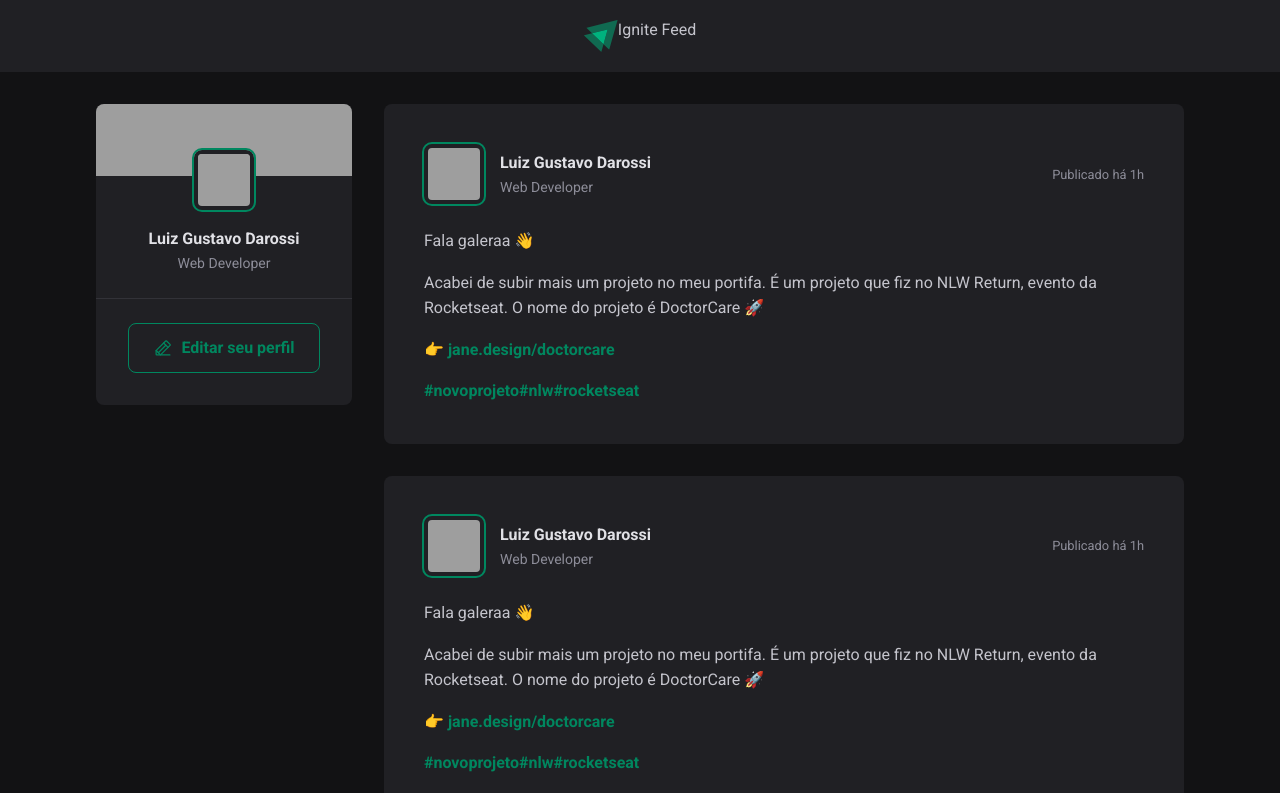
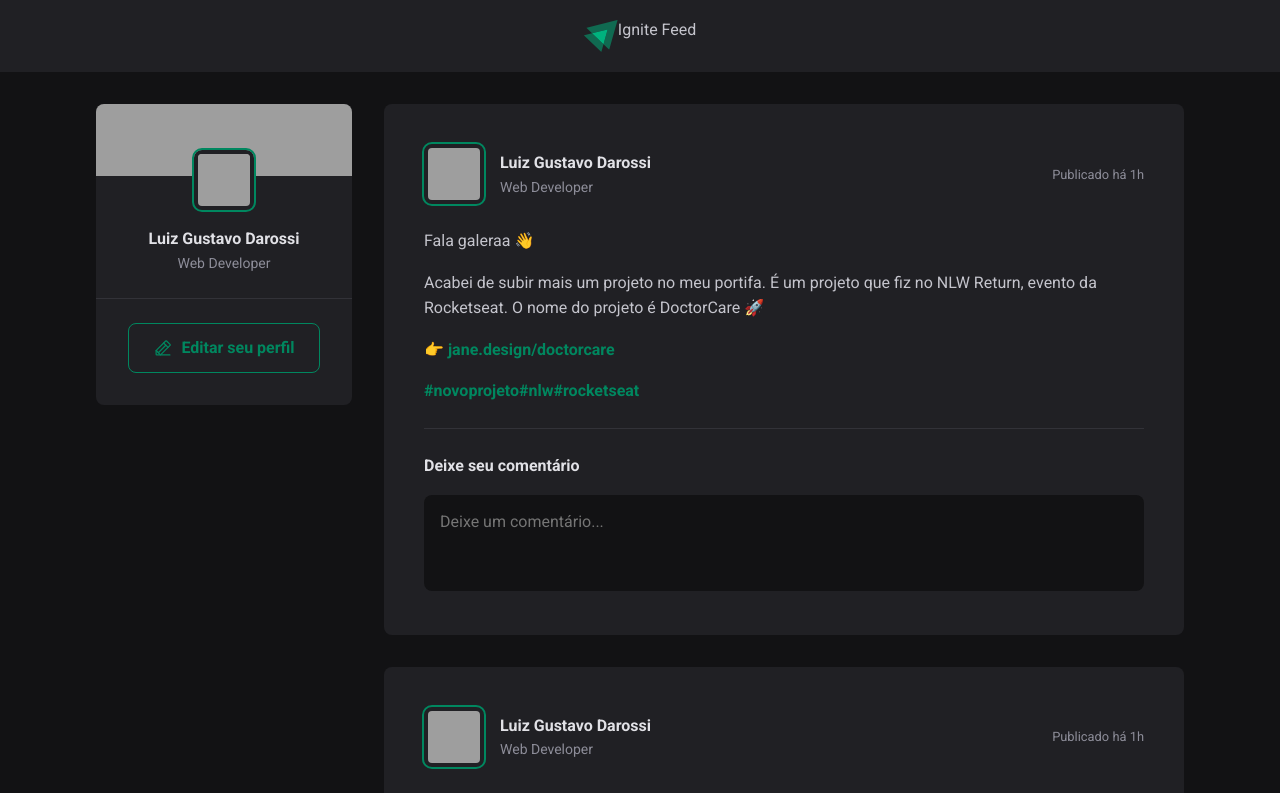
Before and after one commit to luizgustavodarossi/ignite-feed, a React (Vite) app: page / in a window 1280 px wide. Shown: the top 793 px of the page. Built offline with nearby package versions, Linux system fonts and the light colour scheme; grey boxes are pictures that could not be loaded.

Commit message:
formulário do comentário

```diff
--- a/src/components/Post/index.jsx
+++ b/src/components/Post/index.jsx
@@ -1,4 +1,4 @@
-import styles from './styles.module.scss';
+import styles from './styles.module.scss'
 
 export function Post({ author, content }) {
   return (
@@ -16,19 +16,39 @@ export function Post({ author, content }) {
           </div>
         </div>
 
-                <time title='19 de junho de 2022 às 15:06' dateTime='19/06/2022 15:06:45'>Publicado há 1h</time>
+        <time
+          title="19 de junho de 2022 às 15:06"
+          dateTime="19/06/2022 15:06:45"
+        >
+          Publicado há 1h
+        </time>
       </header>
 
       <div className={styles.content}>
         <p>Fala galeraa 👋</p>
-                <p>Acabei de subir mais um projeto no meu portifa. É um projeto que fiz no NLW Return, evento da Rocketseat. O nome do projeto é DoctorCare 🚀</p>
-                <p><a href="">👉 jane.design/doctorcare</a></p>
+        <p>
+          Acabei de subir mais um projeto no meu portifa. É um projeto que fiz
+          no NLW Return, evento da Rocketseat. O nome do projeto é DoctorCare 🚀
+        </p>
+        <p>
+          <a href="">👉 jane.design/doctorcare</a>
+        </p>
         <p>
           <a href="">#novoprojeto</a>
           <a href="">#nlw</a>
           <a href="">#rocketseat</a>
         </p>
       </div>
+
+      <form className={styles.commentForm}>
+        <strong>Deixe seu comentário</strong>
+
+        <textarea placeholder="Deixe um comentário..." />
+
+        <footer>
+          <button type="submit">Comentar</button>
+        </footer>
+      </form>
     </article>
   )
 }
--- a/src/components/Post/styles.module.scss
+++ b/src/components/Post/styles.module.scss
@@ -68,3 +68,54 @@
     line-height: 1.6;
   }
 }
+
+.commentForm {
+  width: 100%;
+  margin-top: 1.5rem;
+  padding-top: 1.5rem;
+  border-top: 1px solid var(--gray-600);
+
+  > strong {
+    line-height: 1.6;
+    color: var(--gray-100);
+  }
+
+  textarea {
+    width: 100%;
+    background-color: var(--gray-900);
+    border: 0;
+    resize: none;
+    height: 6rem;
+    padding: 1rem;
+    border-radius: 8px;
+    color: var(--gray-100);
+    line-height: 1.4;
+    margin-top: 1rem;
+  }
+
+  footer {
+    visibility: hidden;
+    max-height: 0;
+
+    > button[type='submit'] {
+      padding: 1rem 1.5rem;
+      margin-top: 1rem;
+      border-radius: 8px;
+      border: 0;
+      background-color: var(--green-500);
+      color: var(--white);
+      font-weight: bold;
+      cursor: pointer;
+      transition: background-color 0.2s;
+    }
+
+    > button[type='submit']:hover {
+      background-color: var(--green-300);
+    }
+  }
+}
+
+.commentForm:focus-within footer {
+  visibility: visible;
+  max-height: none;
+}
--- a/src/components/Sidebar/index.jsx
+++ b/src/components/Sidebar/index.jsx
@@ -1,4 +1,4 @@
-import { PencilLine} from 'phosphor-react'
+import { PencilLine } from 'phosphor-react'
 import styles from './styles.module.scss'
 
 export function Sidebar() {
--- a/src/global.css
+++ b/src/global.css
@@ -12,6 +12,11 @@
   --green-500: #00875f;
 }
 
+:focus {
+  outline: transparent;
+  box-shadow: 0 0 0 2px var(--green-500);
+}
+
 * {
   margin: 0;
   padding: 0;
@@ -24,7 +29,10 @@ body {
   -webkit-font-smoothing: antialiased;
 }
 
-body, input, textarea, button {
+body,
+input,
+textarea,
+button {
   font-family: 'Roboto', sans-serif;
   font-weight: 400;
   font-size: 1rem;
--- a/src/main.jsx
+++ b/src/main.jsx
@@ -1,9 +1,9 @@
 import React from 'react'
 import ReactDOM from 'react-dom/client'
-import {App} from './App'
+import { App } from './App'
 
 ReactDOM.createRoot(document.getElementById('root')).render(
   <React.StrictMode>
     <App />
-  </React.StrictMode>
+  </React.StrictMode>,
 )
```
Also changed, not shown: src/App.jsx (+4 -11 lines), src/components/Header/index.jsx (+7 -7 lines), src/App.module.css (line endings or trailing spaces). Lines whose indentation alone changed are shown as unchanged.
